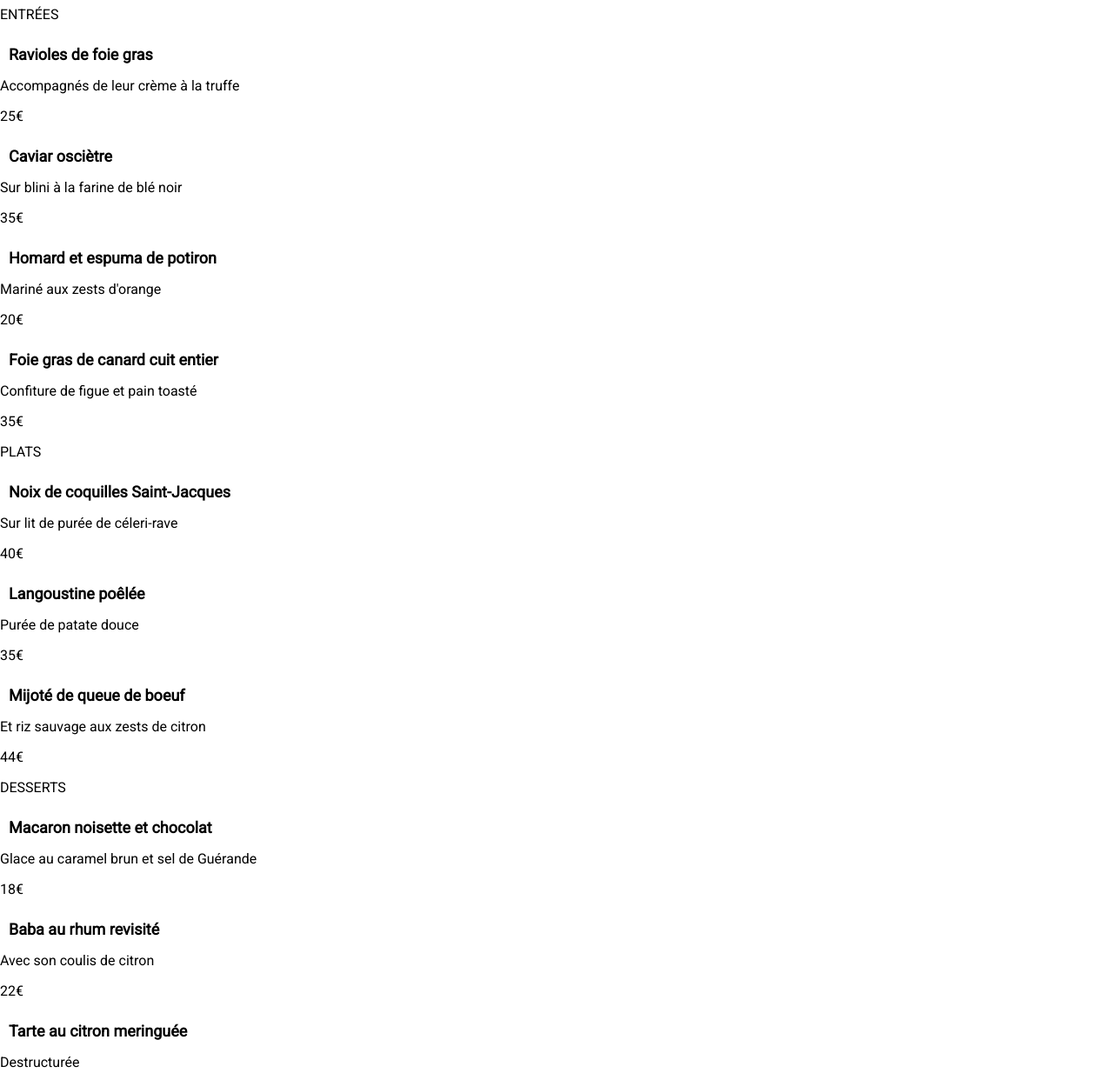
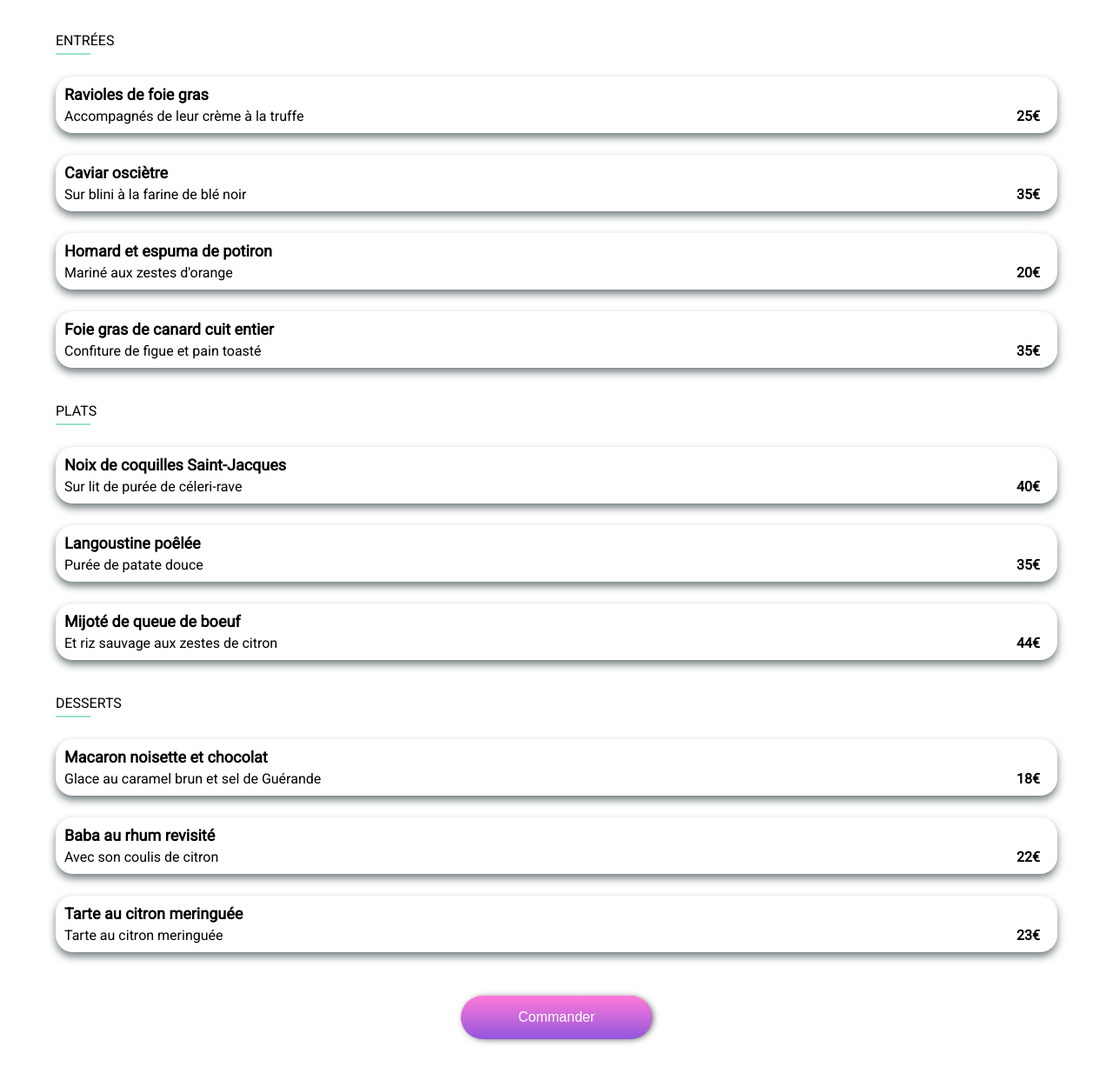
Before and after one commit to BersakerPro/OhmyFood, a plain HTML site: page lanoteenchantee.html in a window 1280 px wide. Shown: the part 383-1625 px from the top of the page at 87% size. Drawn offline with Linux system fonts and the light colour scheme; a web font is replaced by a local one.

Commit message:
Update pages menu

```diff
--- a/lanoteenchantee.html
+++ b/lanoteenchantee.html
@@ -12,102 +12,111 @@
 
 <body>
     <header>
-        <a href="index.html"><i class="fas fa-arrow-left"></i></a>
+        <span><a href="index.html"><i class="fas fa-arrow-left"></i></a></span>
         <img src="images/logo/ohmyfood.png" alt="logo-Ohmyfood">
     </header>
     <main>
-        <img src="images/restaurants/stil-u2Lp8tXIcjw-unsplash.jpg" alt="la note enchantée">
-        <title>
+        <div>
+            <img class="img__menu" src="images/restaurants/stil-u2Lp8tXIcjw-unsplash.jpg"
+                alt="la note enchatée">
+        </div>
+        <section class="contain__menu">
+            <div class="title">
                 <h1>La note enchantée</h1>
-            <i class="fas fa-heart"></i>
-        </title>
-        <p>ENTRÉES</p>
-        <div>
-            <div>
+                <i class="iheart far fa-heart" tabindex="0"></i>
+            </div>
+            <article class="menu">
+                <p class="menu__cat">ENTRÉES</p>
+                <div class="menu__card">
                     <h4>Ravioles de foie gras</h4>
-                <span>
-                    <p>Accompagnés de leur crème à la truffe</p>
-                    <p>25€</p>
+                    <span class="menu__card__flex">
+                        <p class="comment">Accompagnés de leur crème à la truffe</p>
+                        <p class="price">25€</p>
                     </span>
                 </div>
-            <div>
+                <div class="menu__card">
                     <h4>Caviar osciètre</h4>
-                <span>
-                    <p>Sur blini à la farine de blé noir</p>
-                    <p>35€</p>
+                    <span class="menu__card__flex">
+                        <p class="comment">Sur blini à la farine de blé noir</p>
+                        <p class="price">35€</p>
                     </span>
                 </div>
-            <div>
+                <div class="menu__card">
                     <h4>Homard et espuma de potiron</h4>
-                <span>
-                    <p>Mariné aux zests d'orange</p>
-                    <p>20€</p>
+                    <span class="menu__card__flex">
+                        <p class="comment">Mariné aux zestes d'orange</p>
+                        <p class="price">20€</p>
                     </span>
                 </div>
-            <div>
+                <div class="menu__card">
                     <h4>Foie gras de canard cuit entier</h4>
-                <span>
-                    <p>Confiture de figue et pain toasté</p>
-                    <p>35€</p>
+                    <span class="menu__card__flex">
+                        <p class="comment">Confiture de figue et pain toasté</p>
+                        <p class="price">35€</p>
                     </span>
                 </div>
-        </div>
-        <p>PLATS</p>
-        <div>
-            <div>
+            </article>
+            <article class="menu">
+                <p class="menu__cat">PLATS</p>
+
+                <div class="menu__card">
                     <h4>Noix de coquilles Saint-Jacques</h4>
-                <span>
-                    <p>Sur lit de purée de céleri-rave</p>
-                    <p>40€</p>
+                    <span class="menu__card__flex">
+                        <p class="comment">Sur lit de purée de céleri-rave</p>
+                        <p class="price">40€</p>
                     </span>
                 </div>
-            <div>
+                <div class="menu__card">
                     <h4>Langoustine poêlée</h4>
-                <span>
-                    <p>Purée de patate douce</p>
-                    <p>35€</p>
+                    <span class="menu__card__flex">
+                        <p class="comment">Purée de patate douce</p>
+                        <p class="price">35€</p>
                     </span>
                 </div>
-            <div>
+                <div class="menu__card">
                     <h4>Mijoté de queue de boeuf</h4>
-                <span>
-                    <p>Et riz sauvage aux zests de citron</p>
-                    <p>44€</p>
+                    <span class="menu__card__flex">
+                        <p class="comment">Et riz sauvage aux zestes de citron</p>
+                        <p class="price">44€</p>
                     </span>
                 </div>
-        </div>
-        <p>DESSERTS</p>
-        <div>
-            <div>
+            </article>
+            <article class="menu">
+                <p class="menu__cat">DESSERTS</p>
+                <div class="menu__card">
                     <h4>Macaron noisette et chocolat</h4>
-                <span>
-                    <p>Glace au caramel brun et sel de Guérande</p>
-                    <p>18€</p>
+                    <span class="menu__card__flex">
+                        <p class="comment">Glace au caramel brun et sel de Guérande</p>
+                        <p class="price">18€</p>
                     </span>
                 </div>
-            <div>
+                <div class="menu__card">
                     <h4>Baba au rhum revisité</h4>
-                <span>
-                    <p>Avec son coulis de citron</p>
-                    <p>22€</p>
+                    <span class="menu__card__flex">
+                        <p class="comment">Avec son coulis de citron</p>
+                        <p class="price">22€</p>
                     </span>
                 </div>
-            <div>
+                <div class="menu__card">
                     <h4>Tarte au citron meringuée</h4>
-                <span>
-                    <p>Destructurée</p>
-                    <p>23€</p>
+                    <span class="menu__card__flex">
+                        <p class="comment">Tarte au citron meringuée</p>
+                        <p class="price">23€</p>
                     </span>
                 </div>
+            </article>
+            <div class="button">
+                <input class="btn-command" type="button" style="border: hidden;" value="Commander">
             </div>
-        <input type="button" value="Commander">
+        </section>
     </main>
     <footer>
-        <img src="images/logo/ohmyfood.png" alt="lofo-Ohmyfood">
+        <p class="title">ohmyfood</p>
         <p><i class="fas fa-utensils"></i>Proposer un restaurant</p>
         <p><i class="fas fa-hands-helping"></i>Devenir partenaire</p>
         <p>Mentions légales</p>
         <p>Contact</p>
     </footer>
 </body>
+
 </html>
```
Also changed, not shown: lapalettedugout.html (indentation only). Lines whose indentation alone changed are shown as unchanged.
